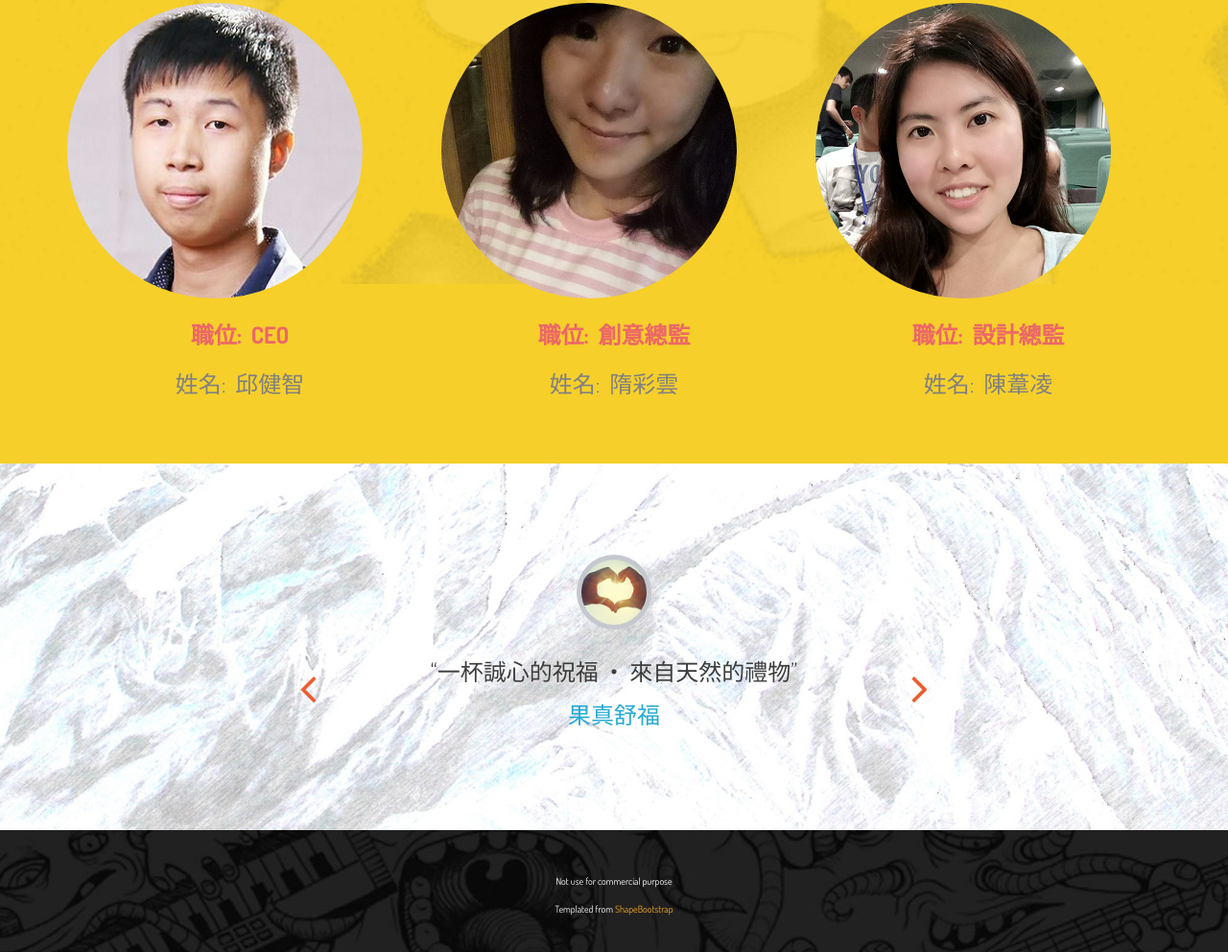
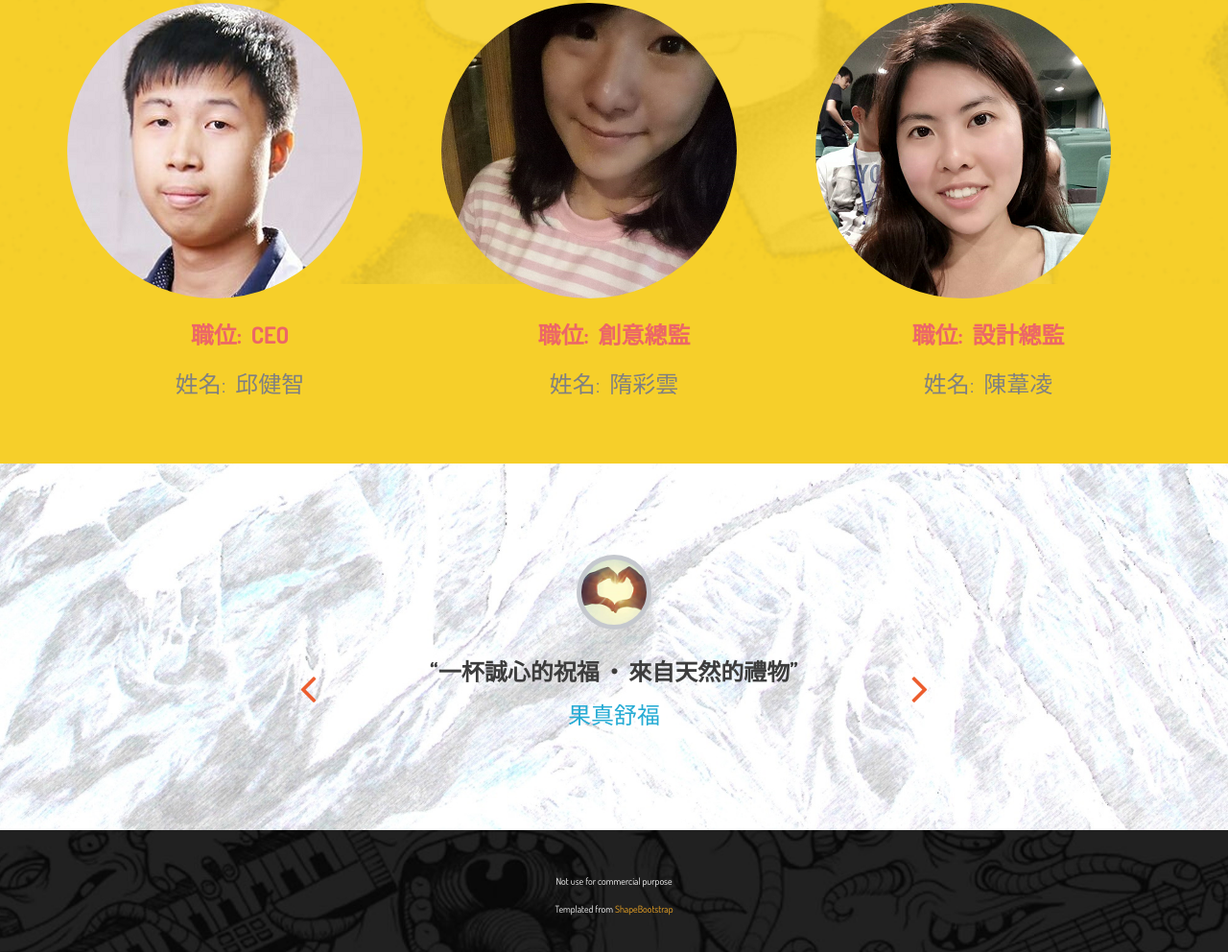
Before and after one commit to MysteriousChen/WebDemo, a website: page index.html in a window 1280 px wide. Shown: the part 1153-2145 px from the top of the page at 96% size. Drawn offline with Linux system fonts and the light colour scheme.

Commit message:
add font-family

```diff
--- a/index.html
+++ b/index.html
@@ -19,6 +19,7 @@
     <link href="css/animate.css" rel="stylesheet">
     <link href="css/animate-wow.css" rel="stylesheet">
     <link href="css/responsive.css" rel="stylesheet">
+    <link href="https://fonts.googleapis.com/css?family=Pacifico" rel="stylesheet">
 
     <!--[if lt IE 9]>
         <script src="js/html5shiv.js"></script>
@@ -221,7 +222,7 @@
                             <div class="text-center carousel-inner center-block">
                                 <div class="item active">
                                     <img src="images/twitter/love_light.png" alt="">
-                                    <p>“一杯誠心的祝福&nbsp;‧&nbsp;來自天然的禮物”</p>
+                                    <p style="font-weight: bold;">“一杯誠心的祝福&nbsp;‧&nbsp;來自天然的禮物”</p>
                                     <div style="text-align: center" class="fb-page" data-href="https://www.facebook.com/NTHUComputerScienceCamp" data-tabs="timeline" data-width="500" data-height="320" data-small-header="true" data-adapt-container-width="true" data-hide-cover="false" data-show-facepile="true">
                                         <div class="fb-xfbml-parse-ignore">
                                             <p style="color:#25ABD4">果真舒福</p>
@@ -230,7 +231,7 @@
                                 </div>
                                 <div class="item">
                                     <img src="images/twitter/hope.png" alt="">
-                                    <p>“Blessing you from our natural gifts”</p>
+                                    <p style="font-family: 'Pacifico', cursive;">“Blessing you from our natural gifts”</p>
                                     <div style="text-align: center" class="fb-page" data-href="https://www.facebook.com/NTHUComputerScienceCamp" data-tabs="timeline" data-width="500" data-height="320" data-small-header="true" data-adapt-container-width="true" data-hide-cover="false" data-show-facepile="true">
                                         <div class="fb-xfbml-parse-ignore">
                                             <p style="color:#25ABD4">果真舒福</p>
```
